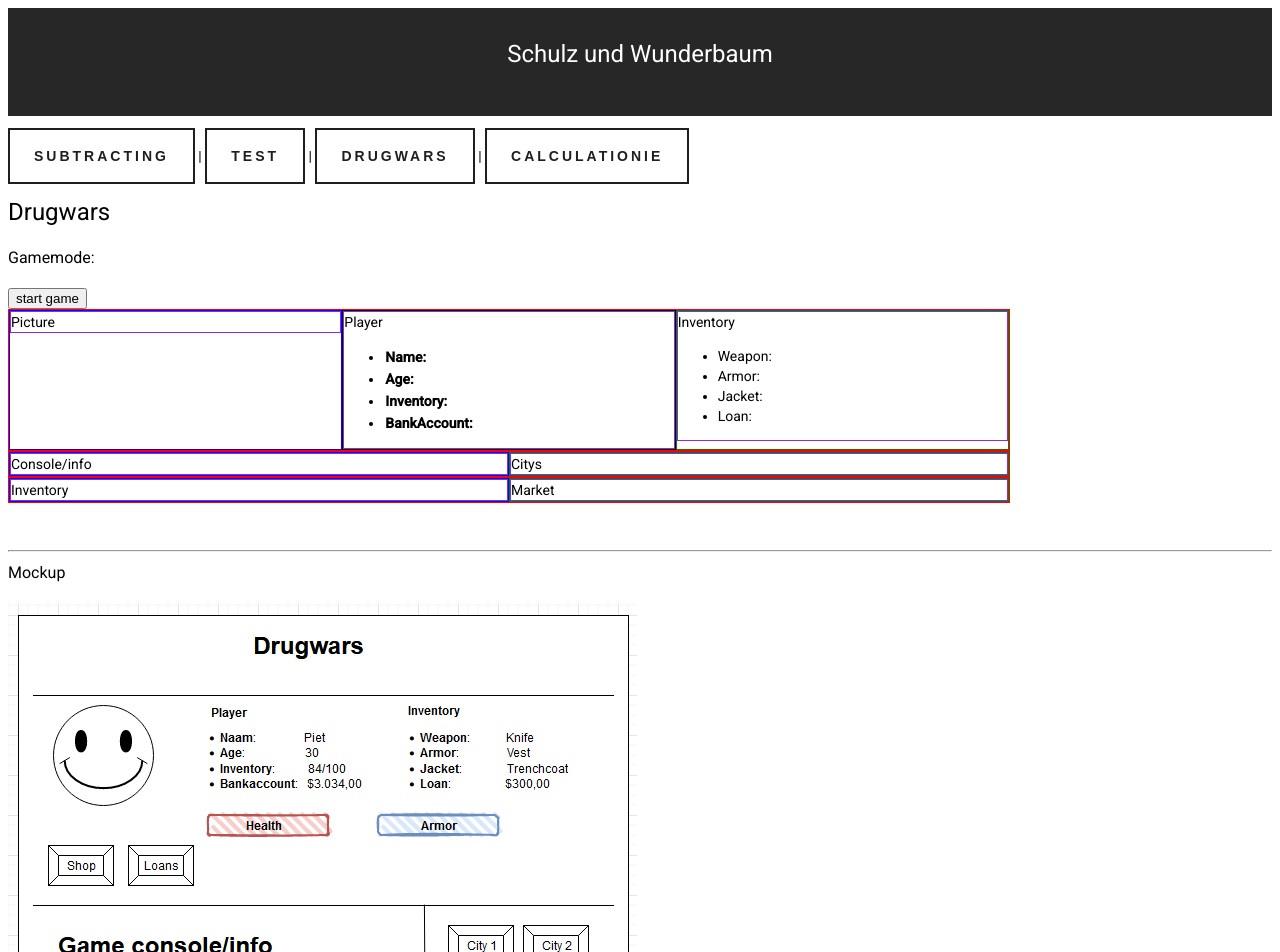
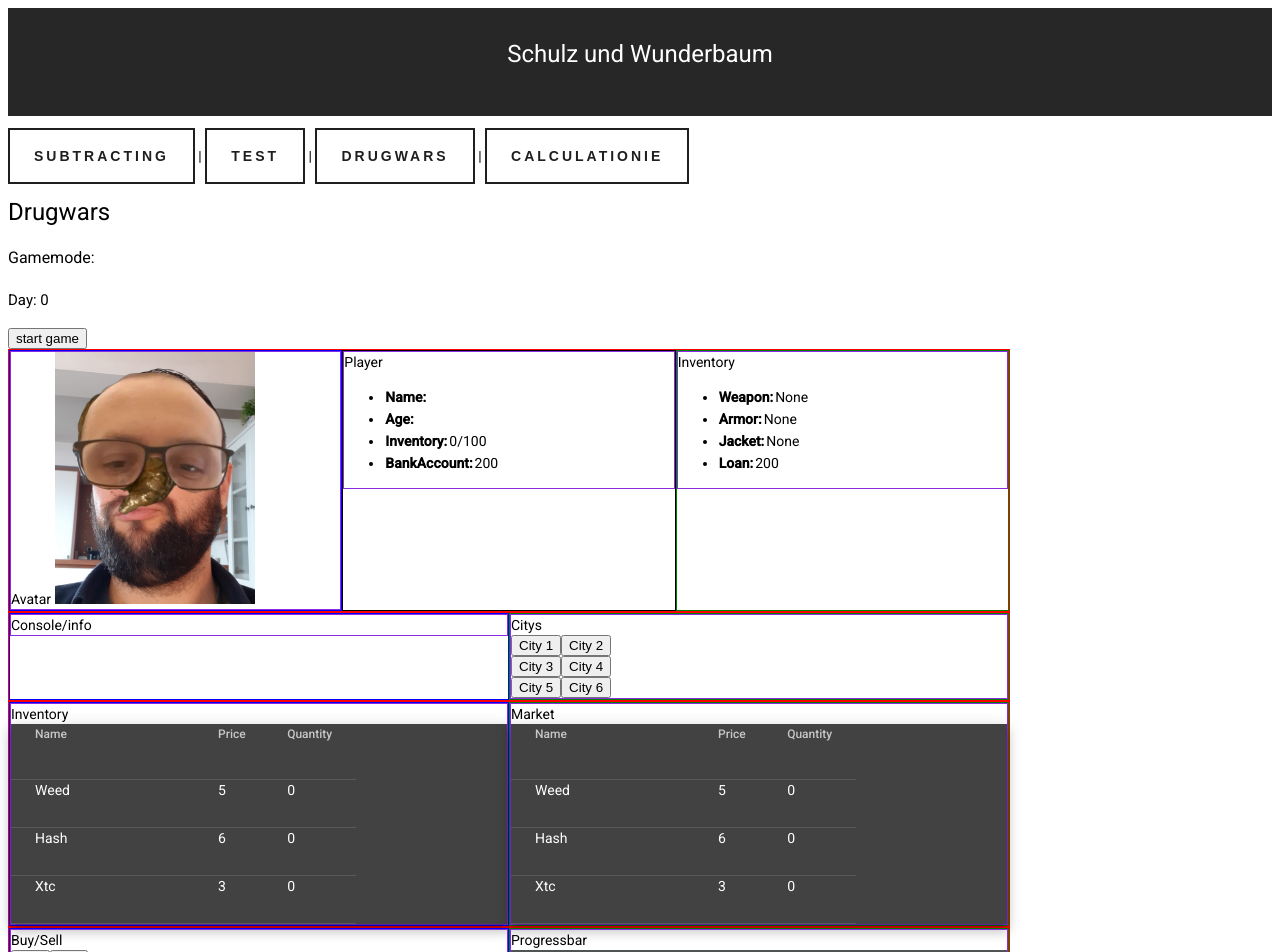
Before and after one commit to AmonMcDuul/schulz-und-wunderbaum-frontend, an Angular app: page /drugwars in a window 1280 px wide. Shown: the top 952 px of the page. Built offline with nearby package versions, Linux system fonts and the light colour scheme; no server answers.

Commit message:
drugwars added temp shitzlees eenzo

```diff
--- a/src/app/app.module.ts
+++ b/src/app/app.module.ts
@@ -24,6 +24,10 @@ import { TestcalcComponent } from './calculations/testcalc/testcalc.component';
 import { KmMileComponent } from './calculations/km-mile/km-mile.component';
 import { WeatherAppComponent } from './calculations/weather-app/weather-app.component';
 import { MatSelectModule } from '@angular/material/select';
+import { MatProgressBarModule } from '@angular/material/progress-bar';
+import { MatTableModule } from '@angular/material/table';
+
+
 
 
 @NgModule({
@@ -46,6 +50,8 @@ import { MatSelectModule } from '@angular/material/select';
     MatInputModule,
     MatCardModule,
     MatSelectModule,
+    MatProgressBarModule,
+    MatTableModule,
     FormsModule,
     BrowserAnimationsModule,
     ReactiveFormsModule,
--- a/src/app/drugwars/drugwars.component.html
+++ b/src/app/drugwars/drugwars.component.html
@@ -1,33 +1,56 @@
 <h1>Drugwars</h1>
 <h3>Gamemode: {{ player?.gameMode }}</h3>
+<h4>Day: {{ day }}</h4>
 <button mat-raised-button (click)="openStartGameDialog()">start game</button>
 <div class="container">
     <div class="left-container">
-        <div class="inside-container">Picture</div>
+        <div class="inside-container">Avatar
+            <img src="../../../../assets/drugwars/images/placeholder-avatar.png" alt="avatar" width="200px" />
+        </div>
     </div>
     <div class="middle-container">
         <div class="inside-container">
             <p>Player</p>
-        <ul>
-            <li>
-
-                    <th>Name: </th><td>{{ player?.name }}</td>
-
-            </li>
-            <li><th>Age: </th><td>{{ player?.age }}</td></li>
-            <li><th>Inventory: </th><td></td></li>
-            <li><th>BankAccount: </th><td></td></li>
-        </ul>
-    </div>
+            <ul>
+                <li>
+                    <th>Name: </th>
+                    <td>{{ player?.name }}</td>
+                </li>
+                <li>
+                    <th>Age: </th>
+                    <td>{{ player?.age }}</td>
+                </li>
+                <li>
+                    <th>Inventory: </th>
+                    <td>{{ inventory }}/{{ maxInventory }}</td>
+                </li>
+                <li>
+                    <th>BankAccount: </th>
+                    <td>{{ bankAccount }}</td>
+                </li>
+            </ul>
+        </div>
     </div>
     <div class="right-container">
         <div class="inside-container">
             <p>Inventory</p>
             <ul>
-                <li>Weapon:</li>
-                <li>Armor: </li>
-                <li>Jacket: </li>
-                <li>Loan: </li>
+                <li>
+                    <th>Weapon: </th>
+                    <td>{{ weapon }}</td>
+                </li>
+                <li>
+                    <th>Armor: </th>
+                    <td>{{ armor }}</td>
+                </li>
+                <li>
+                    <th>Jacket: </th>
+                    <td>{{ jacket }}</td>
+                </li>
+                <li>
+                    <th>Loan: </th>
+                    <td>{{ loan }}</td>
+                </li>
             </ul>
         </div>
     </div>
@@ -37,15 +60,90 @@
         <div class="inside-container">Console/info</div>
     </div>
     <div class="right-container">
-        <div class="inside-container">Citys</div>
+        <div class="inside-container">Citys
+            <div class="city-container">
+                <button>City 1</button>
+                <button>City 2</button>
+            </div>
+            <div class="city-container">
+                <button>City 3</button>
+                <button>City 4</button>
+            </div>
+            <div class="city-container">
+                <button>City 5</button>
+                <button>City 6</button>
+            </div>
+        </div>
     </div>
 </div>
 <div class="container">
     <div class="left-container">
-        <div class="inside-container">Inventory</div>
+        <div class="inside-container">Inventory
+            <mat-table [dataSource]="dataSource" class="mat-elevation-z8">
+                <!-- Name Column -->
+                <ng-container matColumnDef="name">
+                    <th mat-header-cell *matHeaderCellDef> Name </th>
+                    <td mat-cell *matCellDef="let element"> {{element.name}} </td>
+                </ng-container>
+
+                <!-- Weight Column -->
+                <ng-container matColumnDef="price">
+                    <th mat-header-cell *matHeaderCellDef> Price </th>
+                    <td mat-cell *matCellDef="let element"> {{element.basePrice}} </td>
+                </ng-container>
+
+                <!-- Symbol Column -->
+                <ng-container matColumnDef="quantity">
+                    <th mat-header-cell *matHeaderCellDef> Quantity </th>
+                    <td mat-cell *matCellDef="let element"> 0 </td>
+                </ng-container>
+
+                <tr mat-header-row *matHeaderRowDef="displayedColumns"></tr>
+                <tr mat-row *matRowDef="let row; columns: displayedColumns;"></tr>
+            </mat-table>
+        </div>
     </div>
     <div class="right-container">
-        <div class="inside-container">Market</div>
+        <div class="inside-container">Market
+            <mat-table [dataSource]="dataSource" class="mat-elevation-z8">
+                <!-- Name Column -->
+                <ng-container matColumnDef="name">
+                    <th mat-header-cell *matHeaderCellDef> Name </th>
+                    <td mat-cell *matCellDef="let element"> {{element.name}} </td>
+                </ng-container>
+
+                <!-- Weight Column -->
+                <ng-container matColumnDef="price">
+                    <th mat-header-cell *matHeaderCellDef> Price </th>
+                    <td mat-cell *matCellDef="let element"> {{element.basePrice}} </td>
+                </ng-container>
+
+                <!-- Symbol Column -->
+                <ng-container matColumnDef="quantity">
+                    <th mat-header-cell *matHeaderCellDef> Quantity </th>
+                    <td mat-cell *matCellDef="let element"> 0 </td>
+                </ng-container>
+
+                <tr mat-header-row *matHeaderRowDef="displayedColumns"></tr>
+                <tr mat-row *matRowDef="let row; columns: displayedColumns;"></tr>
+            </mat-table>
+        </div>
+    </div>
+</div>
+<div class="container">
+    <div class="left-container">
+        <div class="inside-container">Buy/Sell
+            <br>
+            <button>Buy</button>
+            <button>Sell</button>
+        </div>
+    </div>
+    <div class="right-container">
+        <div class="inside-container">Progressbar
+            <mat-progress-bar class="example-section" [color]="color" [mode]="mode" [value]="value">
+            </mat-progress-bar>
+            <button mat-raised-button (click)="nextDay()">Next day</button>
+        </div>
     </div>
 </div>
 
--- a/src/app/drugwars/drugwars.component.scss
+++ b/src/app/drugwars/drugwars.component.scss
@@ -27,3 +27,27 @@
 .inside-container {
   border: 1px solid blueviolet;
 }
+
+.city-container {
+  flex-direction: column;
+}
+
+.example-section {
+  width: auto;
+  height: 30px;
+}
+
+table {
+  width: 100%;
+}
+
+.mat-column-name {
+  width: 60%;
+}
+
+.mat-column-price {
+  width: 20%;
+}
+.mat-column-quantity {
+  width: 20%;
+}
--- a/src/app/drugwars/drugwars.component.ts
+++ b/src/app/drugwars/drugwars.component.ts
@@ -11,6 +11,8 @@ import { Seeding } from './seeding';
 import { StartGameComponent } from './startgame/startgame.component';
 import { MatDialog } from '@angular/material/dialog';
 import { Player } from '../models/drugwars/player';
+import { ThemePalette } from '@angular/material/core';
+import { ProgressBarMode } from '@angular/material/progress-bar';
 
 
 
@@ -27,13 +29,38 @@ export class DrugwarsComponent implements OnInit {
   locations: Locations[] = [];
   weapons: Weapon[] = [];
 
+  //player data and gamemode
   player: any;
+  day: number = 0;
+  dayMultiplyer: number = 0;
 
-  constructor(private api: DrugWarsService, private seed: Seeding, public dialog: MatDialog) { }
+  //globals?
+  inventory: number = 0;
+  maxInventory: number = 100;
+  bankAccount: number = 0;
+  weapon: string = "None";
+  armor: string = "None";
+  jacket: string = "None";
+  loan: number = 200;
+
+  //Progressbar
+  color: ThemePalette = 'accent';
+  mode: ProgressBarMode = 'determinate';
+  value: number = 0;
+
+  //inventory
+  displayedColumns: string[] = ['name', 'price', 'quantity'];
+  dataSource: Drug[] = [];
+
+  constructor(private api: DrugWarsService, private seed: Seeding, public dialog: MatDialog) {
+    this.bankAccount = this.bankAccount + this.loan
+   }
 
   ngOnInit(): void {
     console.log(this.seed.seedDrugs())
     this.seedData()
+    this.dataSource = this.drugs;
+    console.log(this.dataSource);
   }
 
 
@@ -47,7 +74,13 @@ export class DrugwarsComponent implements OnInit {
       console.log('The dialog was closed');
       console.log(result)
       this.player = result;
+      this.dayMultiplyer = 100 / this.player.gameMode
     });
+  }
+
+  nextDay(): void {
+    this.day++;
+    this.value = this.day * this.dayMultiplyer
   }
 
 
--- a/src/app/drugwars/startgame/startgame.component.html
+++ b/src/app/drugwars/startgame/startgame.component.html
@@ -5,16 +5,18 @@
             <mat-label>Name</mat-label>
             <input matInput formControlName="name" />
         </mat-form-field>
-        <mat-form-field class="mat-textarea" appearance="fill">
+        <mat-form-field class="mat-number" appearance="fill">
             <mat-label>Age</mat-label>
-            <input matInput formControlName="age" />
+            <input type="number" matInput formControlName="age">
         </mat-form-field>
+        <mat-form-field appearance="fill">
             <mat-label>Game mode</mat-label>
-        <mat-select matInput formControlName="gameMode">
+            <mat-select matInput number formControlName="gameMode">
                 <mat-option *ngFor="let gameMode of gameModes" [value]="gameMode">
                     {{ gameMode }} days
                 </mat-option>
             </mat-select>
+        </mat-form-field>
     </form>
 
 </div>
```
Also changed, not shown: src/assets/drugwars/images/placeholder-avatar.png (added). Lines whose indentation alone changed are shown as unchanged.
